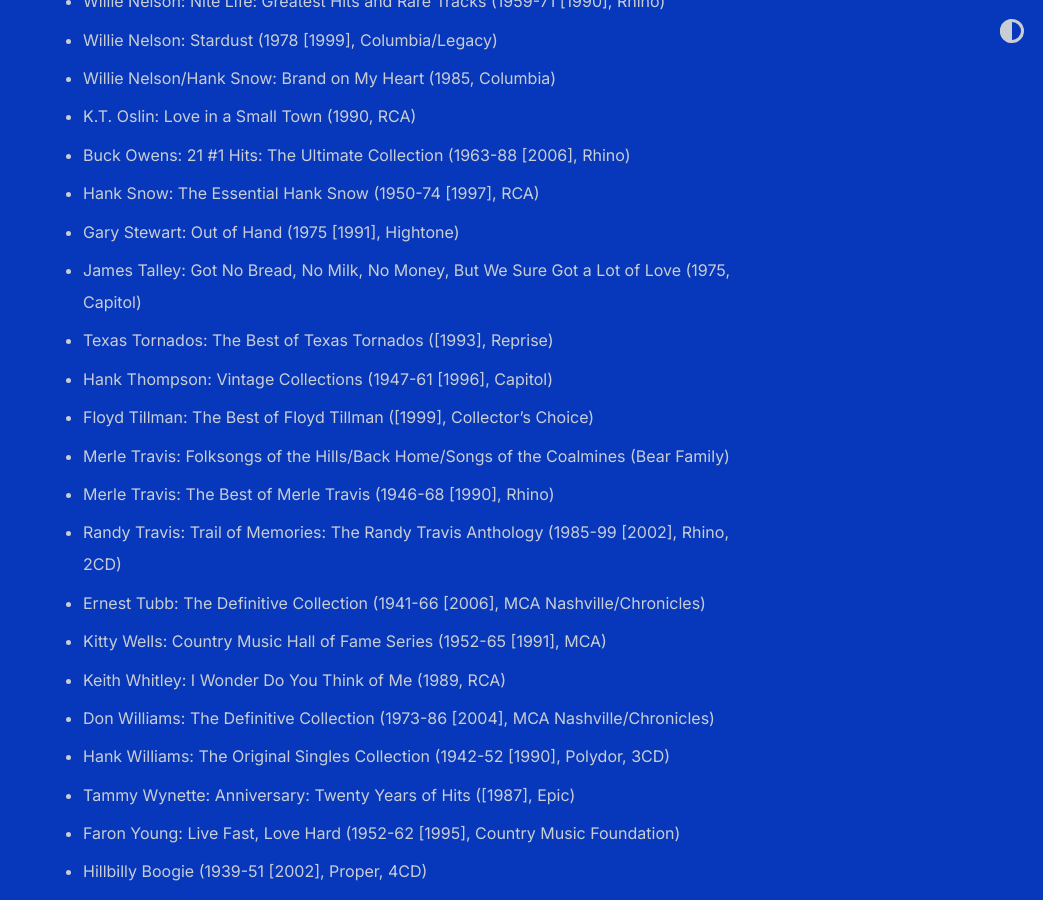
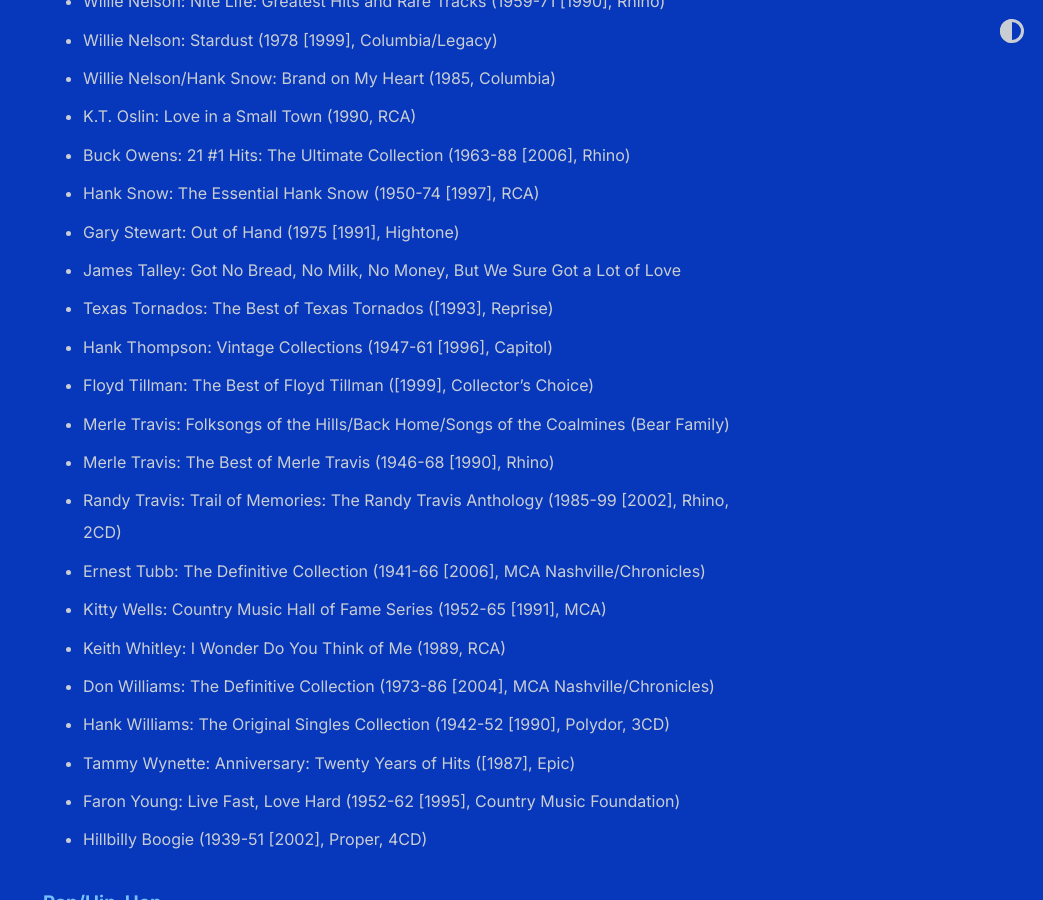
Before and after one commit to shihankanungo/shihankanungo.github.io, a Jekyll site: the page built from tomhull.md, in a window 1280 px wide and 900 px high, scrolled down 19720 px. Shown: the whole window, without its empty margins (237-1280 px from the left). Built offline with Jekyll 4.4.1, drawn with Linux system fonts in a browser that asks for light colours.

Commit message:
Update tomhull.md

```diff
--- a/tomhull.md
+++ b/tomhull.md
@@ -514,7 +514,7 @@
 - Buck Owens: 21 #1 Hits: The Ultimate Collection (1963-88 [2006], Rhino)
 - Hank Snow: The Essential Hank Snow (1950-74 [1997], RCA)
 - Gary Stewart: Out of Hand (1975 [1991], Hightone)
-- James Talley: Got No Bread, No Milk, No Money, But We Sure Got a Lot of Love (1975, Capitol)
+- James Talley: Got No Bread, No Milk, No Money, But We Sure Got a Lot of Love
 - Texas Tornados: The Best of Texas Tornados ([1993], Reprise)
 - Hank Thompson: Vintage Collections (1947-61 [1996], Capitol)
 - Floyd Tillman: The Best of Floyd Tillman ([1999], Collector's Choice)
```
